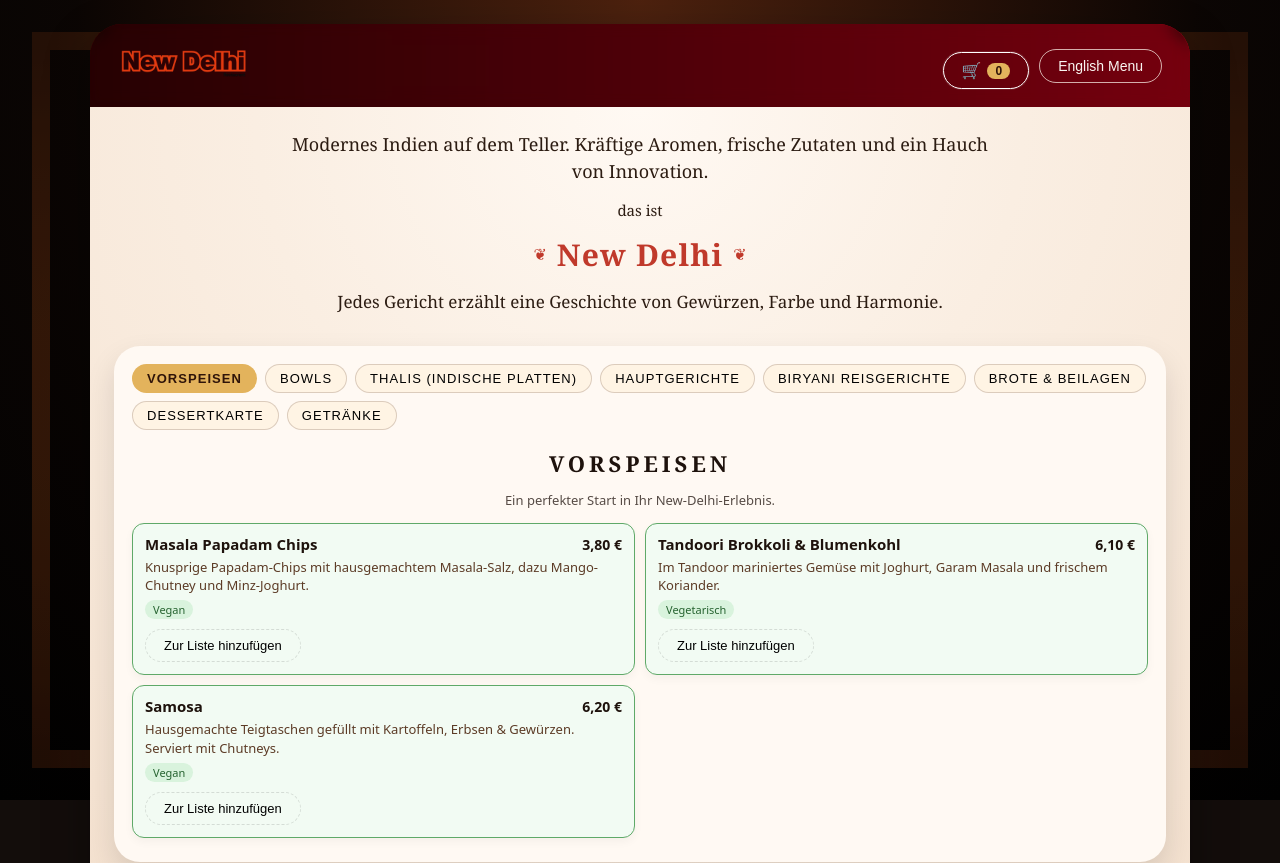
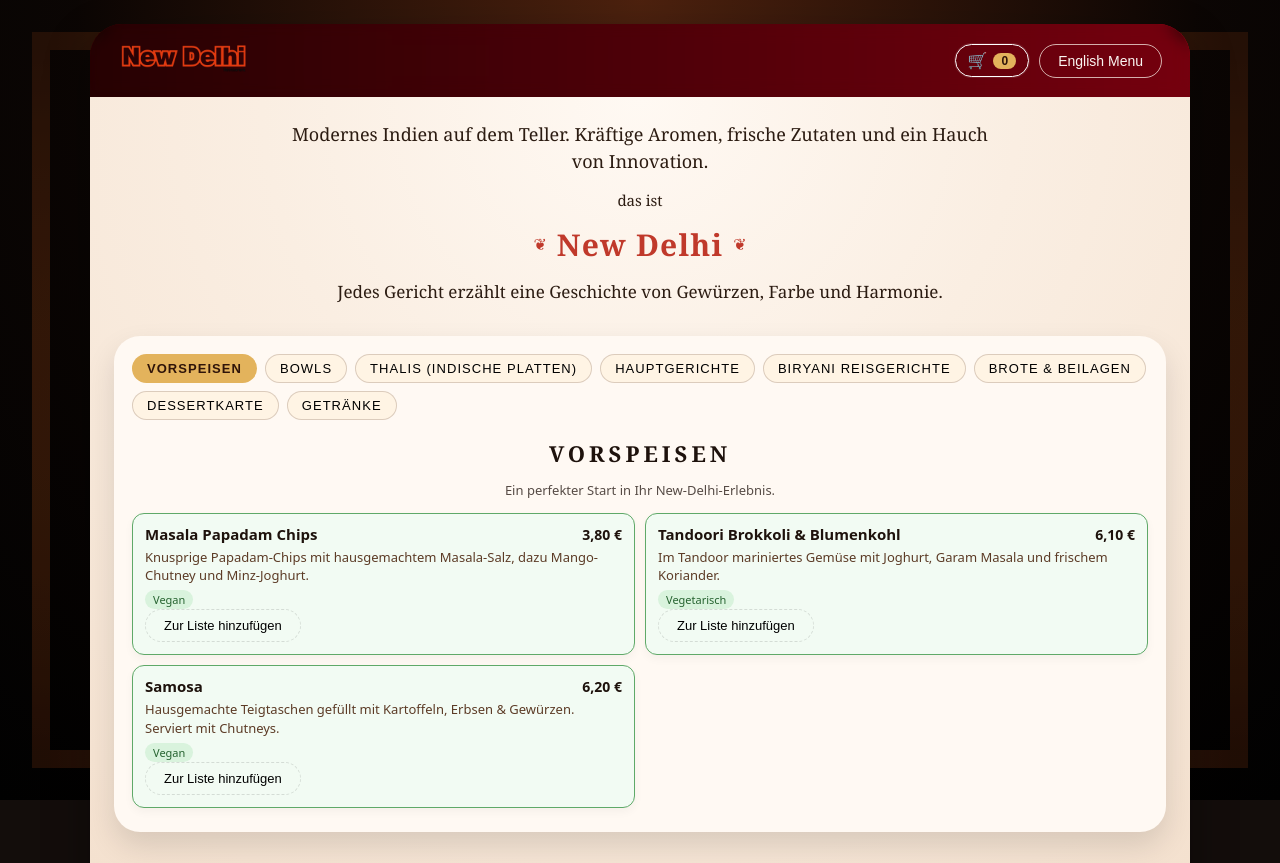
Before and after one commit to newdelhiramneek/online-menu-new-delhi, a React (Vite) app: page / in a window 1280 px wide. Shown: the top 863 px of the page. Built offline with nearby package versions, Linux system fonts and the light colour scheme.

Commit message:
cosmetic changes 02

```diff
--- a/src/styles/layout.css
+++ b/src/styles/layout.css
@@ -66,7 +66,8 @@
   display: inline-flex;
   align-items: center;
   gap: 6px;
-  padding: 6px 12px;
+  padding: 6px 12px !important;
+  margin-top: 7px;
   border-radius: var(--radius-pill);
   border: 1px solid #fff !important;
   border-style: solid !important;
@@ -185,7 +186,7 @@
   border-radius: var(--radius-pill);
   border: 1px dashed rgba(0, 0, 0, 0.12);
   font-size: 13px;
-  margin-top: 10px;
+  margin-top: 0;
 }
 
 .btn-ghost:hover {
```
